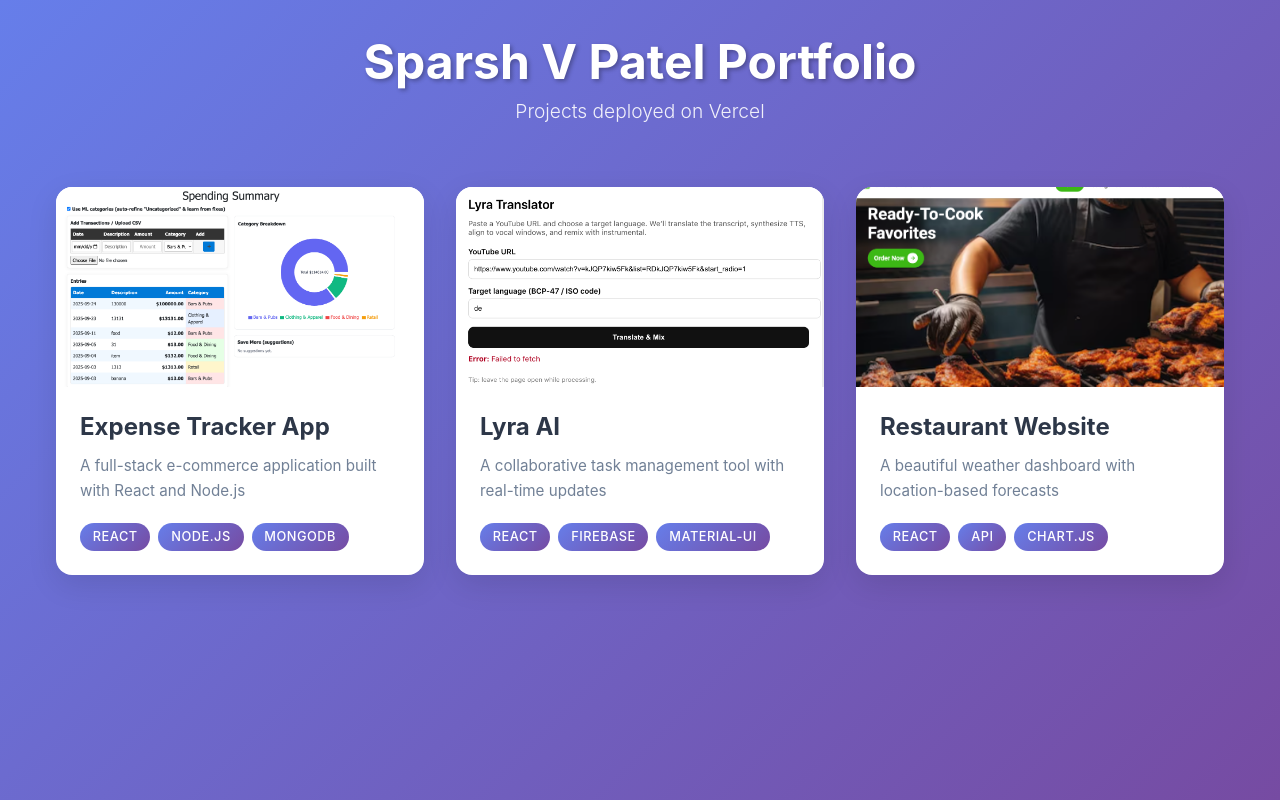
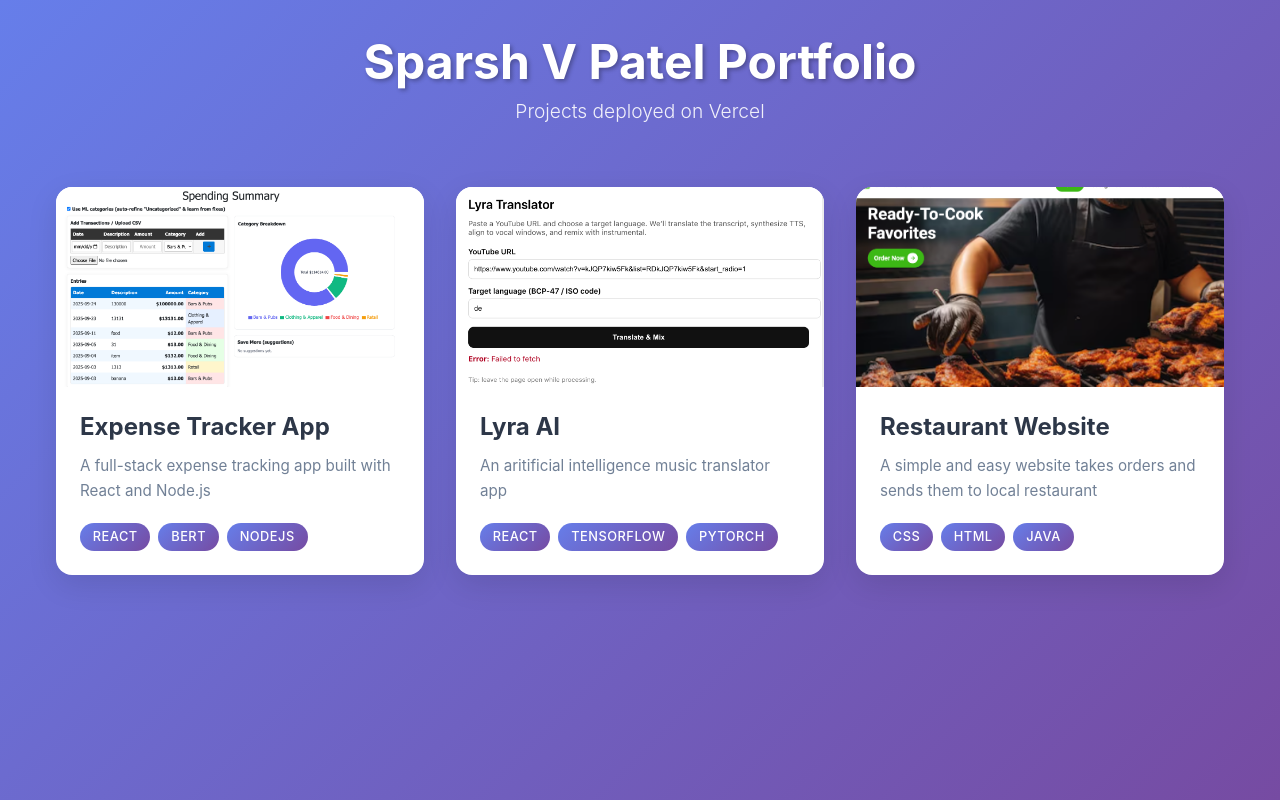
Before and after one commit to Sparsh12342/Portfolio, a React (Create React App) app: page / in a window 1280 px wide. Built offline with nearby package versions, Linux system fonts and the light colour scheme; the HTML template or start-up script is replaced by a standard one.

Commit message:
Update App.js

```diff
--- a/src/App.js
+++ b/src/App.js
@@ -9,26 +9,26 @@ const projects = [
   {
     id: 1,
     title: "Expense Tracker App",
-    description: "A full-stack e-commerce application built with React and Node.js",
+    description: "A full-stack expense tracking app built with React and Node.js",
     image: logo2,
     url: "https://aws-expense-tracker-wpuq.vercel.app/",
-    technologies: ["React", "Node.js", "MongoDB"]
+    technologies: ["React", "BERT", "NodeJs"]
   },
   {
     id: 2,
     title: "Lyra AI",
-    description: "A collaborative task management tool with real-time updates",
+    description: "An aritificial intelligence music translator app",
     image: logo3,
     url: "https://lyra-ai-capstone-project.vercel.app/",
-    technologies: ["React", "Firebase", "Material-UI"]
+    technologies: ["React", "Tensorflow", "Pytorch"]
   },
   {
     id: 3,
     title: "Restaurant Website",
-    description: "A beautiful weather dashboard with location-based forecasts",
+    description: "A simple and easy website takes orders and sends them to local restaurant",
     image: logo,   // use the imported variable
     url: "https://halal-restaurant-code-email.vercel.app/",
-    technologies: ["React", "API", "Chart.js"]
+    technologies: ["CSS", "HTML", "Java"]
   },
 ];
 
```
